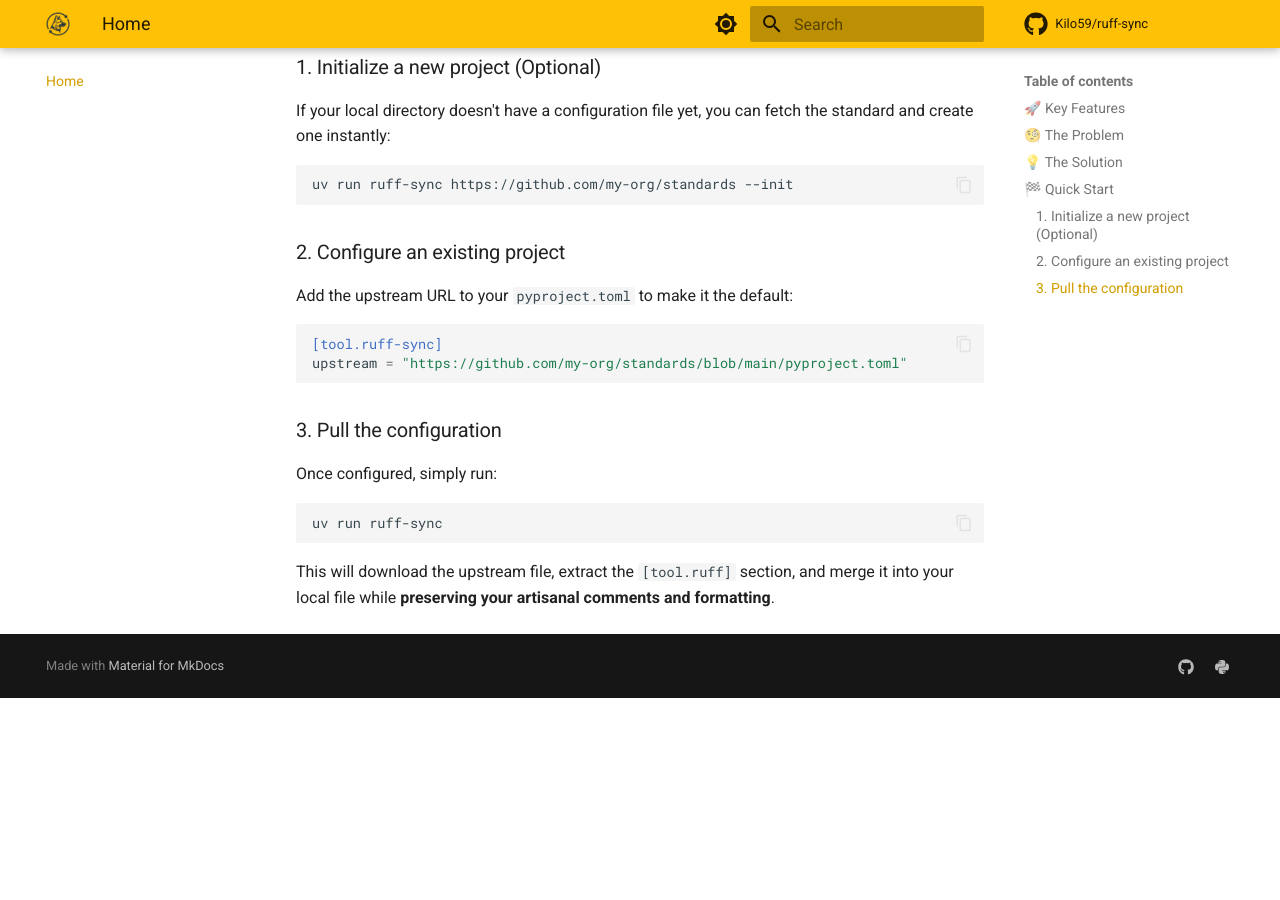
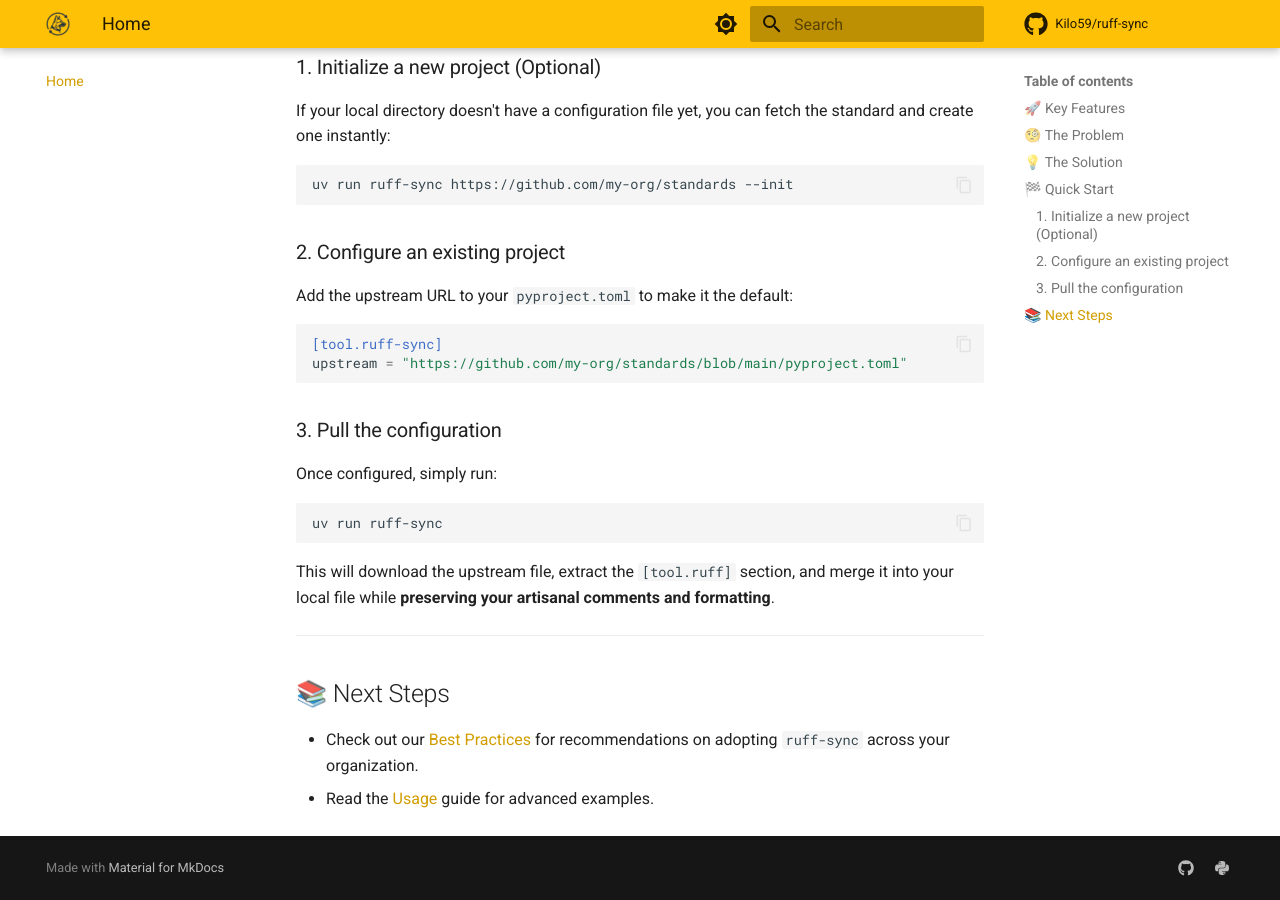
Before and after one commit to Kilo59/ruff-sync, an MkDocs documentation site: the page built from docs/index.md, in a window 1280 px wide and 900 px high, scrolled down 1550 px. Built offline with MkDocs 1.6.1 and Material for MkDocs 9.7.7, drawn with Linux system fonts in a browser that asks for light colours; comment, search, counter and statistics services are not loaded; before the commit the page ends 2248 px from its top, so only the background shows below that.

Commit message:
more cross linking

````diff
--- a/docs/index.md
+++ b/docs/index.md
@@ -66,3 +66,10 @@
 ```
 
 This will download the upstream file, extract the `[tool.ruff]` section, and merge it into your local file while **preserving your artisanal comments and formatting**.
+
+---
+
+## 📚 Next Steps
+
+- Check out our [Best Practices](best-practices.md) for recommendations on adopting `ruff-sync` across your organization.
+- Read the [Usage](usage.md) guide for advanced examples.
````
Also changed, not shown: README.md (+4 -0 lines), docs/ci-integration.md (+3 -0 lines), docs/configuration.md (+3 -0 lines), docs/usage.md (+3 -0 lines).
